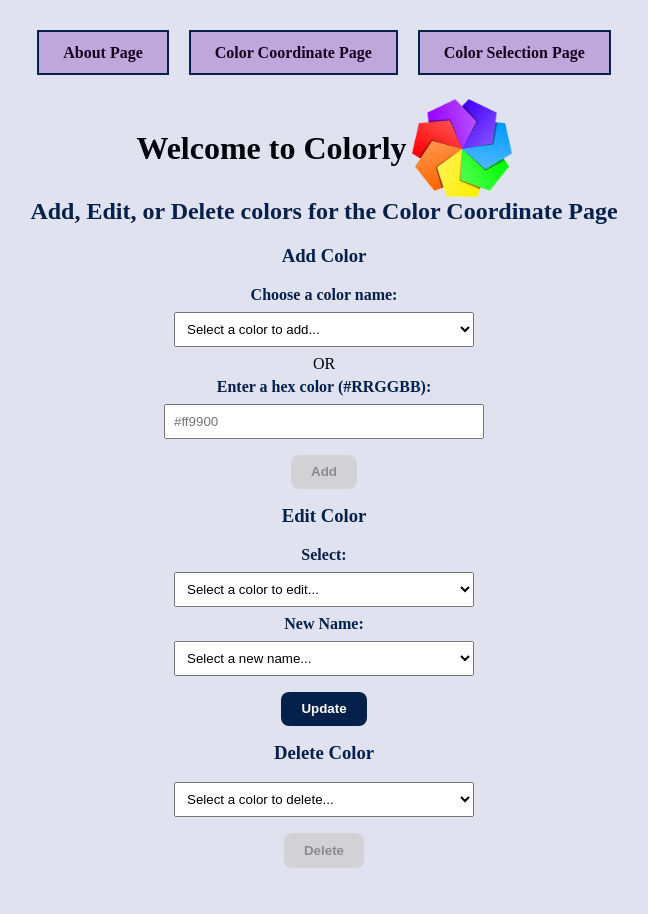
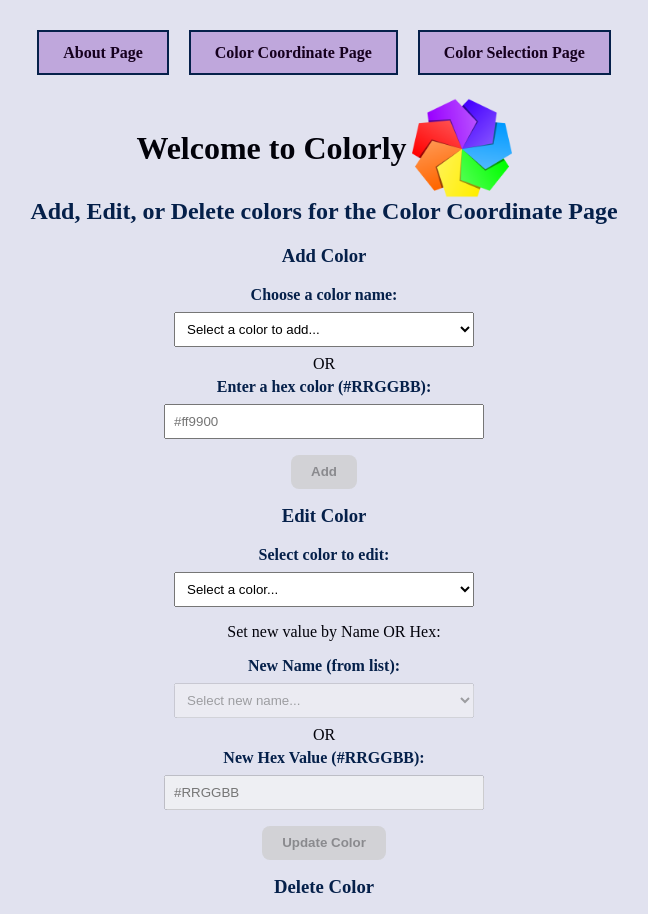
Before and after one commit to neljson/t19-project, an Angular app: page /color-selection in a window 1280 px wide. Shown: the top 914 px of the page, without its empty margins (316-964 px from the left). Before the commit the page ends 892 px from the top, so only its background shows below. Built offline with nearby package versions, Linux system fonts and the light colour scheme.

Commit message:
Implemented the edit feature for hex values

```diff
--- a/src/app/color-selection.component.html
+++ b/src/app/color-selection.component.html
@@ -40,25 +40,59 @@
 
 
 <form (ngSubmit)="editColor()" #editForm="ngForm">
-    <h3>Edit Color</h3>
-    <label for="colorSelectEdit">
-        Select:
-        <select name="colorSelectEdit" [(ngModel)]="selectedEditColor" name="editColor" required>
-            <option value="" disabled selected>Select a color to edit...</option>
-            <option *ngFor="let color of allColors" [value]="color">{{ color }}</option>
-        </select>
-    </label>
-    <label for="newColorValue">
-        New Name:
-        <select id="newColorValue" name="editName" [(ngModel)]="editColorValue" required>
-            <option value="" disabled selected>Select a new name...</option>
-            <option *ngFor="let color of availableColors" [value]="color"
-                [disabled]="allColors.includes(color) && color !== selectedEditColor">
-                {{ color | titlecase }}
-            </option>
-        </select>
-    </label>
-    <button type="submit">Update</button>
+  <h3>Edit Color</h3>
+
+  <div>
+    <label for="colorSelectEdit">Select color to edit:</label>
+    <select id="colorSelectEdit" name="selectedEditColor" [(ngModel)]="selectedEditColor" required>
+      <option value="" disabled selected>Select a color...</option>
+      <option *ngFor="let color of allColors" [value]="color">{{ color | titlecase }}</option>
+    </select>
+  </div>
+
+  <p style="margin-left: 20px;">Set new value by Name OR Hex:</p>
+
+  <div>
+    <label for="newColorNameForEdit">New Name (from list):</label>
+    <select id="newColorNameForEdit" name="editColorNewName"
+            [(ngModel)]="editColorNewName"
+            (change)="onEditNameSelected()"
+            [disabled]="!!editColorNewHex || !selectedEditColor"> <option value="">Select new name...</option>
+      <option *ngFor="let nameOpt of availableColors" [value]="nameOpt"
+              [disabled]="allColors.includes(nameOpt) && nameOpt !== selectedEditColor">
+        {{ nameOpt | titlecase }}
+      </option>
+    </select>
+  </div>
+
+  <p style="text-align: center; margin: 5px 0;">OR</p>
+
+  <div>
+    <label for="editColorNewHex">New Hex Value (#RRGGBB):</label>
+    <input
+      type="text"
+      id="editColorNewHex"
+      name="editColorNewHex"
+      [(ngModel)]="editColorNewHex"
+      (input)="onEditHexInput()"
+      placeholder="#RRGGBB"
+      pattern="^#([0-9A-Fa-f]{6}|[0-9A-Fa-f]{3})$"
+      [disabled]="!!editColorNewName || !selectedEditColor"/> </div>
+
+  <div *ngIf="getEditPreviewHex()" class="color-preview-container">
+    <label>New Color Preview:</label>
+    <div class="color-box" [style.backgroundColor]="getEditPreviewHex()"></div>
+  </div>
+   <div *ngIf="!getEditPreviewHex() && (editForm.controls['editColorNewName']?.touched || editForm.controls['editColorNewHex']?.touched) && (editColorNewName || editColorNewHex)" class="color-preview-placeholder">
+      Enter a valid new name or hex for preview
+  </div>
+
+
+  <button type="submit"
+          [disabled]="!selectedEditColor || (!editColorNewName && !editColorNewHex) || editForm.invalid">
+          Update Color
+  </button>
+  <p *ngIf="editError" class="error-message">{{ editError }}</p>
 </form>
 
 
--- a/src/app/color-selection.component.ts
+++ b/src/app/color-selection.component.ts
@@ -18,6 +18,9 @@ export class ColorSelectionComponent implements OnInit {
   newColor: string = '';
   selectedEditColor: string = '';
   editColorValue: string = '';
+  editColorNewName: string = '';
+  editColorNewHex: string = '';
+  editError: string = '';
 
   selectedDeleteColor: string | null = '';
   confirmingDelete = false;
@@ -57,7 +60,6 @@ export class ColorSelectionComponent implements OnInit {
     sessionStorage.setItem('sharedColorList', JSON.stringify(this.allColors.sort())); // Store sorted
   }
 
-  // --- ADD COLOR LOGIC ---
   addColor(): void {
     this.addError = ''; // Reset error message each time add is attempted
     const selectedNameFromDropdown = this.newColorName?.trim();
@@ -66,7 +68,6 @@ export class ColorSelectionComponent implements OnInit {
 
     let colorNameToAdd: string | null = null;
 
-    // 1. MUTUALLY EXCLUSIVE INPUT VALIDATION
     if (selectedNameFromDropdown && enteredHex) {
       this.addError = "Please select a color name OR enter a hex code, not both.";
       return;
@@ -76,7 +77,6 @@ export class ColorSelectionComponent implements OnInit {
       return;
     }
 
-    // DETERMINE THE COLOR NAME TO ADD
     if (selectedNameFromDropdown) {
       colorNameToAdd = selectedNameFromDropdown;
     } else if (enteredHex) {
@@ -84,7 +84,7 @@ export class ColorSelectionComponent implements OnInit {
         this.addError = `Invalid hex code format: "${this.customHexInput}". Please use #RRGGBB or #RGB.`;
         return;
       }
-      // 2. HEX TO NAME CONVERSION
+
       const nameFromHex = this.hexToNameMap[enteredHex]; // Use the reverse map
       if (nameFromHex) {
         colorNameToAdd = nameFromHex;
@@ -94,9 +94,9 @@ export class ColorSelectionComponent implements OnInit {
       }
     }
 
-    // 3. add to allColors arry (if valid and not duplicate)
+    // add to allColors arry (if valid and not duplicate)
     if (colorNameToAdd) {
-      // 4. no duplicates check (against the determined color name)
+      // no duplicates check (against the determined color name)
       if (this.allColors.includes(colorNameToAdd)) {
         this.addError = `The color "${colorNameToAdd}" already exists in the list.`;
       } else {
@@ -112,7 +112,6 @@ export class ColorSelectionComponent implements OnInit {
     }
   }
 
-  // --- INPUT INTERACTION HANDLERS ---
   onNameDropdownChange(): void {
     // If a name is selected from the dropdown, clear the hex input and any errors
     if (this.newColorName) {
@@ -129,22 +128,20 @@ export class ColorSelectionComponent implements OnInit {
     }
   }
 
-  // --- COLOR PREVIEW LOGIC ---
   // Gets the hex value for the current valid input (either name or hex) for preview
   getPreviewHex(): string {
-    const hexPattern = /^#([0-9A-F]{6}|[0-9A-Fa-f]{3})$/i;
-    const lowerCaseName = this.newColorName?.toLowerCase(); // Use optional chaining for safety
+    const hexPattern = /^#([0-9A-F]{6}|[0-9A-Fa-f]{3})$/i; // Case-insensitive for preview
+    const lowerCaseName = this.newColorName?.toLowerCase();
 
-    // Check if the lowerCaseName is a valid key from our dictionary
+    // If a name is selected and valid
     if (lowerCaseName && this.availableColors.includes(lowerCaseName)) {
-      // If it's a valid key, we can safely access the dictionary.
-      // The 'as keyof typeof wordToHexDictionary' cast tells TypeScript
-      // that we've confirmed 'lowerCaseName' is a valid key.
       return wordToHexDictionary[lowerCaseName as keyof typeof wordToHexDictionary];
-    } else if (this.customHexInput && hexPattern.test(this.customHexInput)) {
-      return this.customHexInput;
     }
-    return ''; // Return empty string if no valid color for preview
+    // Else if a hex is entered and valid (this is the key part for hex preview)
+    else if (this.customHexInput && hexPattern.test(this.customHexInput)) {
+      return this.customHexInput; // Directly return the valid hex string for styling
+    }
+    return ''; // No valid input for preview
   }
 
 
@@ -153,19 +150,102 @@ export class ColorSelectionComponent implements OnInit {
     return name;
   }
 
+  onEditNameSelected(): void {
+    // If a new name is selected for editing, clear the new hex input and any edit errors
+    if (this.editColorNewName) {
+      this.editColorNewHex = '';
+      this.editError = '';
+    }
+  }
+
+  onEditHexInput(): void {
+    // If user types in the new hex input for editing, clear the new name selection and any edit errors
+    if (this.editColorNewHex) {
+      this.editColorNewName = '';
+      this.editError = '';
+    }
+  }
+
+  getEditPreviewHex(): string {
+    const hexPattern = /^#([0-9A-F]{6}|[0-9A-Fa-f]{3})$/i;
+    const lowerCaseNewName = this.editColorNewName?.toLowerCase();
+
+    // If a new name is selected for editing and it's valid
+    if (lowerCaseNewName && this.availableColors.includes(lowerCaseNewName)) {
+      return wordToHexDictionary[lowerCaseNewName as keyof typeof wordToHexDictionary];
+    }
+    // Else if a new hex is entered for editing and it's valid
+    else if (this.editColorNewHex && hexPattern.test(this.editColorNewHex)) {
+      return this.editColorNewHex; // Directly return the valid hex string
+    }
+    return ''; // No valid input for edit preview
+  }
 
   editColor(): void {
-    if (
-      this.selectedEditColor &&
-      this.editColorValue &&
-      this.allColors.includes(this.selectedEditColor)
-    ) {
-      const index = this.allColors.indexOf(this.selectedEditColor);
-      this.allColors[index] = this.editColorValue;
-      this.updateStorage();
-      // Reset form
-      this.selectedEditColor = '';
-      this.editColorValue = '';
+    this.editError = ''; // Reset edit error
+
+    if (!this.selectedEditColor) {
+      this.editError = "Please select a color to edit first.";
+      return;
+    }
+
+    const originalName = this.selectedEditColor;
+    const newNameFromDropdown = this.editColorNewName?.trim();
+    const newHexFromInput = this.editColorNewHex?.trim().toUpperCase();
+    const hexPattern = /^#([0-9A-F]{6}|[0-9A-F]{3})$/;
+
+    let determinedNewName: string | null = null;
+
+    if (newNameFromDropdown && newHexFromInput) {
+      this.editError = "Please provide the new color by selecting a name OR entering a hex code, not both.";
+      return;
+    }
+    if (!newNameFromDropdown && !newHexFromInput) {
+      this.editError = "Please provide a new name or a new hex code for the color.";
+      return;
+    }
+
+    if (newNameFromDropdown) {
+      determinedNewName = newNameFromDropdown;
+    } else if (newHexFromInput) {
+      if (!hexPattern.test(newHexFromInput)) {
+        this.editError = `Invalid new hex code format: "${this.editColorNewHex}". Please use #RRGGBB or #RGB.`;
+        return;
+      }
+      // Convert hex to name using the dictionary
+      const nameFromHex = this.hexToNameMap[newHexFromInput];
+      if (nameFromHex) {
+        determinedNewName = nameFromHex;
+      } else {
+        this.editError = `The new hex code "${this.editColorNewHex}" does not have a corresponding name in our dictionary.`;
+        return;
+      }
+    }
+
+    if (determinedNewName) {
+      // Check if the determined new name already exists in allColors,
+      // unless it's the same as the original color name (meaning no effective change of name, or changing to self)
+      // or if the determinedNewName is the same as the name it would resolve to if the originalName was a hex.
+      if (this.allColors.includes(determinedNewName) && determinedNewName !== originalName) {
+         // Further check: if originalName was a hex in allColors (which it shouldn't be, but as a safeguard)
+         // and determinedNewName is its actual name, that's fine.
+         // However, allColors should only contain names. So, this mainly checks if determinedNewName is another *different* existing color.
+        this.editError = `The color name "${determinedNewName}" (derived from your input) already exists in the list.`;
+        return;
+      }
+
+      const index = this.allColors.indexOf(originalName);
+      if (index > -1) {
+        this.allColors[index] = determinedNewName;
+        this.updateStorage(); // This also sorts
+        // Reset form
+        this.selectedEditColor = '';
+        this.editColorNewName = '';
+        this.editColorNewHex = '';
+        this.editError = '';
+      } else {
+        this.editError = `Error: The original color "${originalName}" was not found in the list.`; // Should not happen
+      }
     }
   }
 
```
